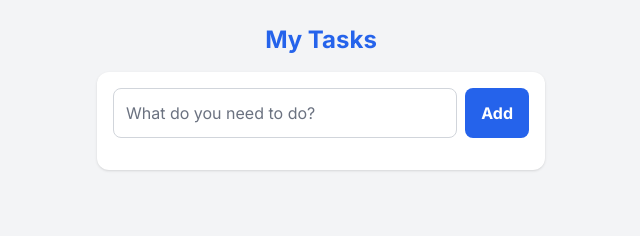
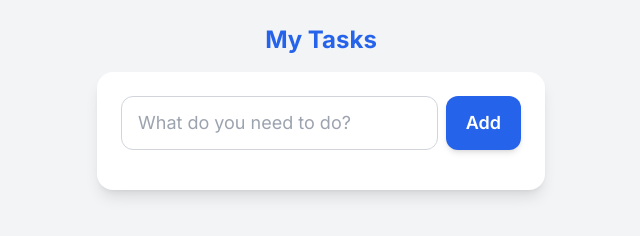
Before and after one commit to peterpan35b2-ai/todolist, a plain HTML site: page index.html in a window 1280 px wide. Shown: the whole page, without its empty margins (319-959 px from the left). Drawn offline with nearby package versions, Linux system fonts and the light colour scheme.

Commit message:
Update index.html

```diff
--- a/index.html
+++ b/index.html
@@ -3,7 +3,7 @@
 <head>
   <meta charset="UTF-8">
   <meta name="viewport" content="width=device-width, initial-scale=1.0">
-  <title>To-Do List Tailwind</title>
+  <title>To-Do List</title>
   <script src="https://cdn.tailwindcss.com?plugins=forms"></script>
   <link href="https://fonts.googleapis.com/css2?family=Inter:wght@400;500;600;700&display=swap" rel="stylesheet">
   <link href="https://fonts.googleapis.com/css2?family=Material+Symbols+Outlined" rel="stylesheet">
@@ -16,12 +16,15 @@
 
   <h1 class="text-2xl font-bold text-blue-600 mb-4">My Tasks</h1>
 
-  <div class="bg-white dark:bg-gray-800 w-11/12 max-w-md rounded-xl p-4 shadow">
+  <div class="bg-white dark:bg-gray-800 w-11/12 max-w-md rounded-2xl p-6 shadow-lg">
     <!-- Input -->
     <div class="flex gap-2 mb-4">
       <input id="taskInput" type="text" placeholder="What do you need to do?"
-        class="flex-1 rounded-lg border border-gray-300 dark:border-gray-700 p-3 text-gray-900 dark:text-gray-100 focus:outline-none focus:ring-2 focus:ring-blue-400" />
-      <button id="addBtn" class="bg-blue-600 hover:bg-blue-500 text-white px-4 rounded-lg font-bold">Add</button>
+        class="flex-1 px-4 py-3 rounded-xl border border-gray-300 dark:border-gray-700 bg-white dark:bg-gray-800 text-gray-900 dark:text-gray-100 placeholder-gray-400 dark:placeholder-gray-500 focus:outline-none focus:ring-2 focus:ring-blue-400 focus:border-blue-400 text-lg" />
+      <button id="addBtn"
+        class="bg-blue-600 hover:bg-blue-500 text-white px-5 py-3 rounded-xl font-semibold text-lg shadow-md hover:shadow-lg transition-all">
+        Add
+      </button>
     </div>
 
     <!-- Task List -->
@@ -46,7 +49,7 @@
       taskList.innerHTML = '';
       tasks.forEach((task, index) => {
         const li = document.createElement('li');
-        li.className = `flex justify-between items-center p-3 rounded-lg border ${
+        li.className = `flex justify-between items-center p-3 rounded-xl border ${
           task.completed ? 'completed border-gray-300 dark:border-gray-700 bg-gray-100 dark:bg-gray-700' : 'border-gray-200 dark:border-gray-600 bg-white dark:bg-gray-800'
         }`;
 
```
